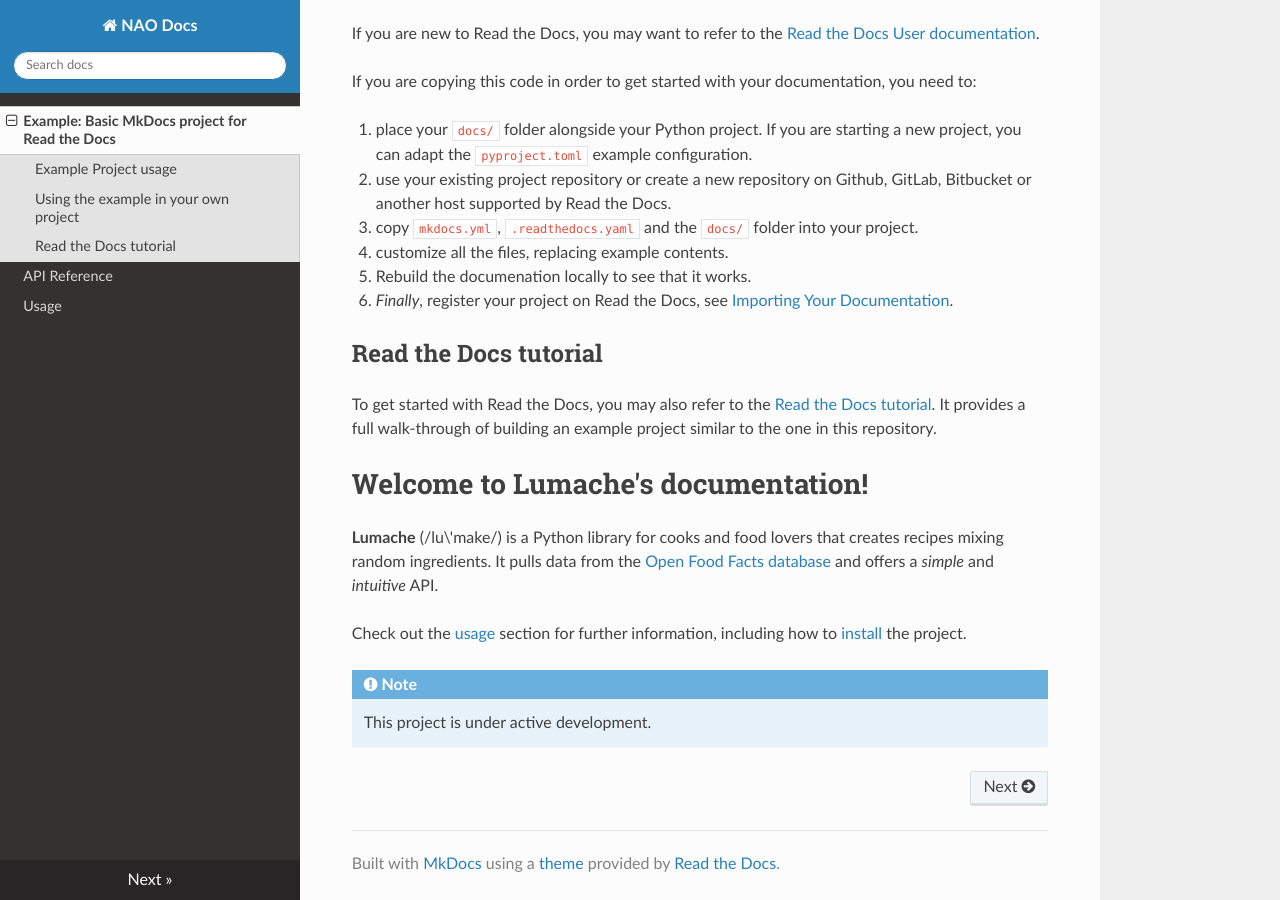
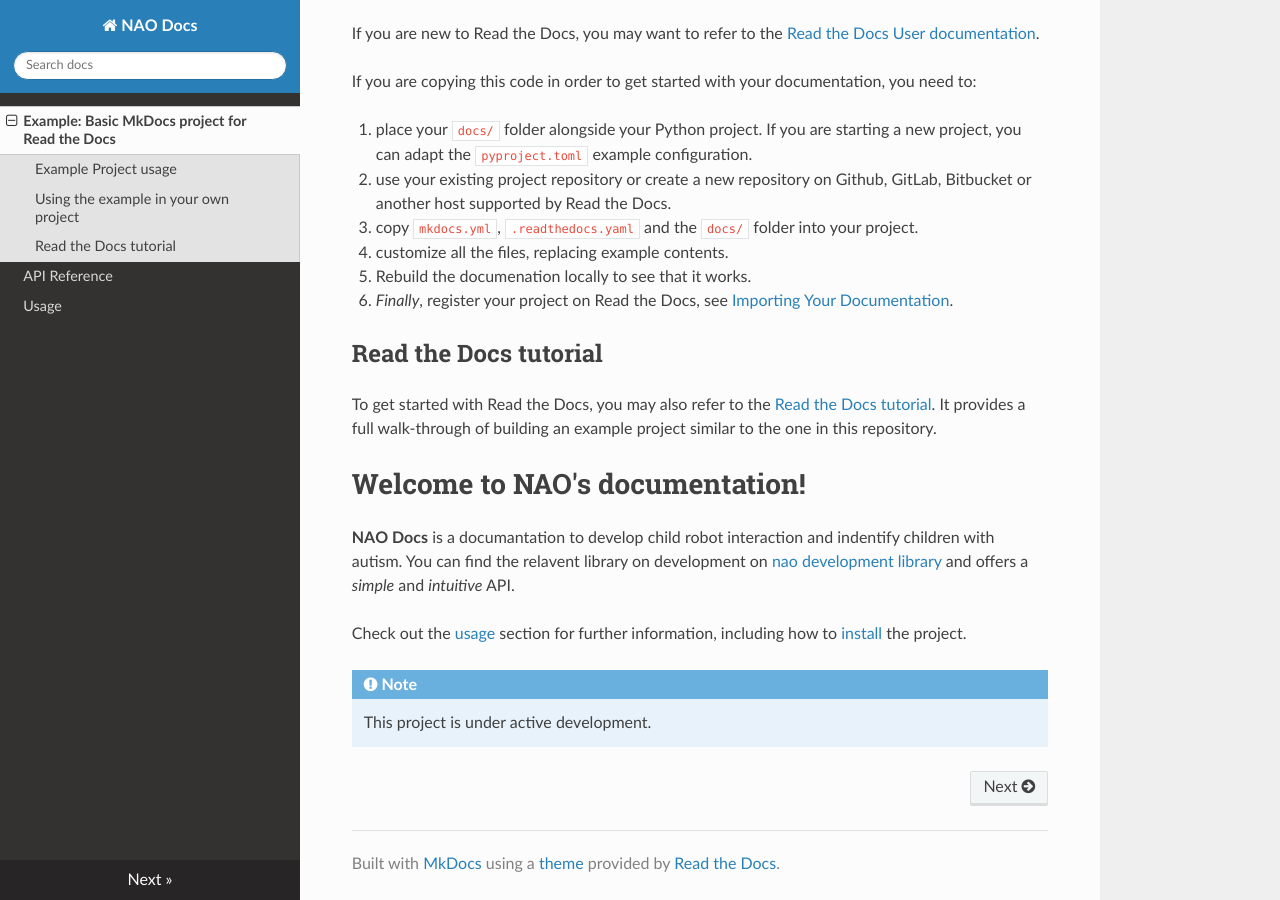
Before and after one commit to hasithz/Nao_doc, an MkDocs documentation site: the page built from docs/index.md, in a window 1280 px wide and 900 px high, scrolled down 1692 px. Built offline with MkDocs 1.6.1, drawn with Linux system fonts in a browser that asks for light colours; nearby versions of some CDN libraries.

Commit message:
changes on index main page

````diff
--- a/README.md
+++ b/README.md
@@ -24,7 +23,7 @@
 We also include some direct links to a function from the API reference, as well as embedding documentation for the example function `lumache.get_random_recipe`. This functionality is also from the [mkdocstrings](https://mkdocstrings.github.io/python/) extension.
 
 💡 [lumache.py](https://github.com/readthedocs-examples/example-mkdocs-basic/blob/main/lumache.py)<br>
-API docs are generated for this example Python module - they use *docstrings* directly in the documentation, notice how this shows up in the rendered documentation. We use the [Sphinx convention](https://pythonhosted.org/an_example_pypi_project/sphinx.html#function-definitions) for docstrings, however you are free to edit `mkdocs.yml` to change this option to `google` or `numpy`.
+API docs are generated for this example Python module - they use _docstrings_ directly in the documentation, notice how this shows up in the rendered documentation. We use the [Sphinx convention](https://pythonhosted.org/an_example_pypi_project/sphinx.html#function-definitions) for docstrings, however you are free to edit `mkdocs.yml` to change this option to `google` or `numpy`.
 
 🔢 Git tags versioning<br>
 We use a basic versioning mechanism by adding a git tag for every release of the example project. All releases and their version numbers are visible on
@@ -36,9 +35,7 @@
 ⁉️ Questions / comments<br>
 If you have questions related to this example, feel free to can ask them as a Github issue [here](https://github.com/readthedocs-examples/example-mkdocs-basic/issues).
 
-
-Example Project usage
----------------------
+## Example Project usage
 
 This project has a standard MkDocs layout which is built by Read the Docs almost the same way that you would build it locally (on your own laptop!).
 
@@ -52,8 +49,7 @@
 mkdocs serve
 ```
 
-Using the example in your own project
--------------------------------------
+## Using the example in your own project
 
 If you are new to Read the Docs, you may want to refer to the [Read the Docs User documentation](https://docs.readthedocs.io/).
 
@@ -64,10 +60,8 @@
 1. copy `mkdocs.yml`, `.readthedocs.yaml` and the `docs/` folder into your project.
 1. customize all the files, replacing example contents.
 1. Rebuild the documenation locally to see that it works.
-1. *Finally*, register your project on Read the Docs, see [Importing Your Documentation](https://docs.readthedocs.io/en/stable/intro/import-guide.html).
+1. _Finally_, register your project on Read the Docs, see [Importing Your Documentation](https://docs.readthedocs.io/en/stable/intro/import-guide.html).
 
-
-Read the Docs tutorial
-----------------------
+## Read the Docs tutorial
 
 To get started with Read the Docs, you may also refer to the [Read the Docs tutorial](https://docs.readthedocs.io/en/stable/tutorial/). It provides a full walk-through of building an example project similar to the one in this repository.
--- a/docs/index.md
+++ b/docs/index.md
@@ -1,10 +1,9 @@
 {!README.md!}
 
-# Welcome to Lumache's documentation!
+# Welcome to NAO's documentation!
 
-**Lumache** (/lu\'make/) is a Python library for cooks and food lovers
-that creates recipes mixing random ingredients. It pulls data from the
-[Open Food Facts database](https://world.openfoodfacts.org/) and offers
+**NAO Docs** is a documantation to develop child robot interaction and indentify children with autism. You can find the relavent library on development on
+[nao development library](https://github.com/hasithz/CSAAT_Nao) and offers
 a *simple* and *intuitive* API.
 
 Check out the [usage](usage) section for further information, including how to [install](usage#installation) the project.
````
Also changed, not shown: other parts of README.md (+1 -2 lines).
